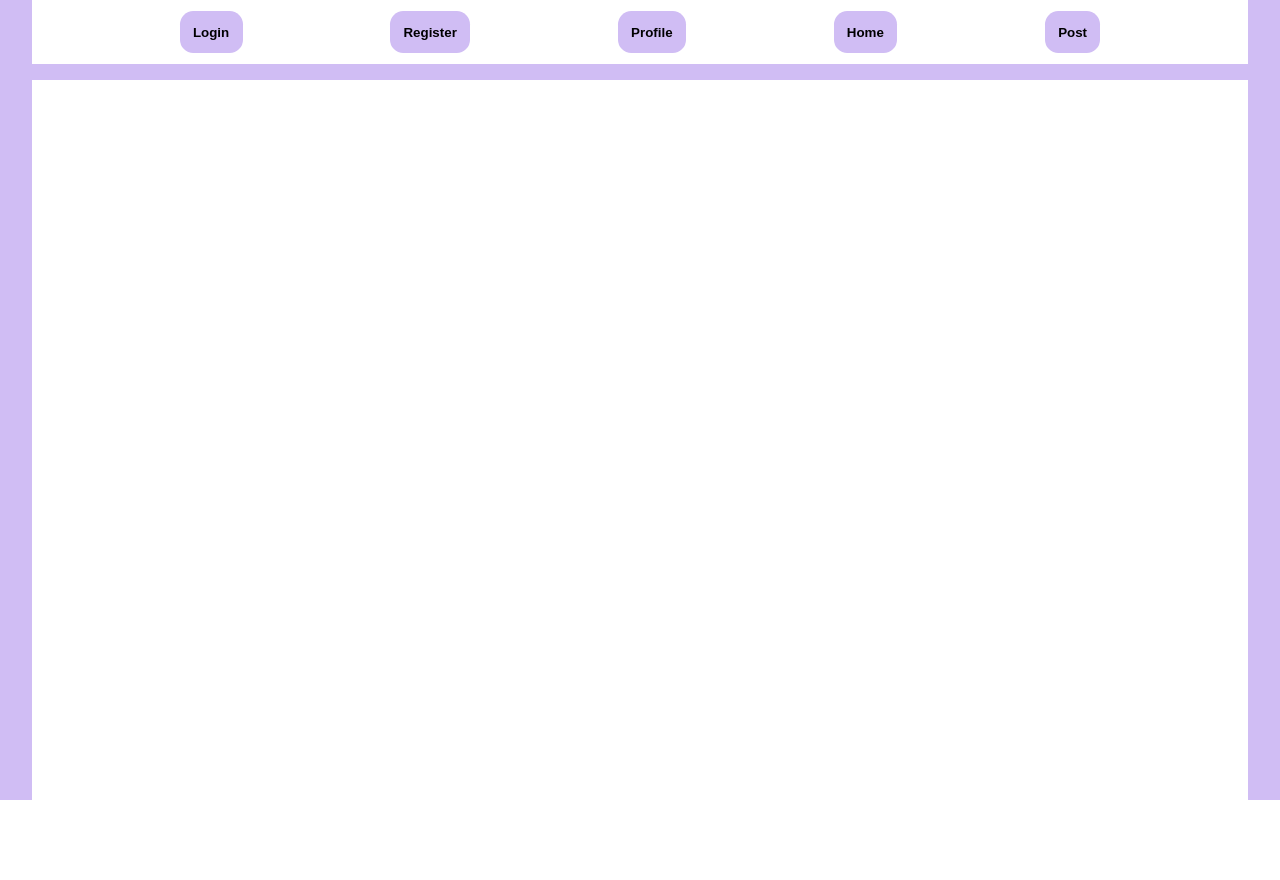
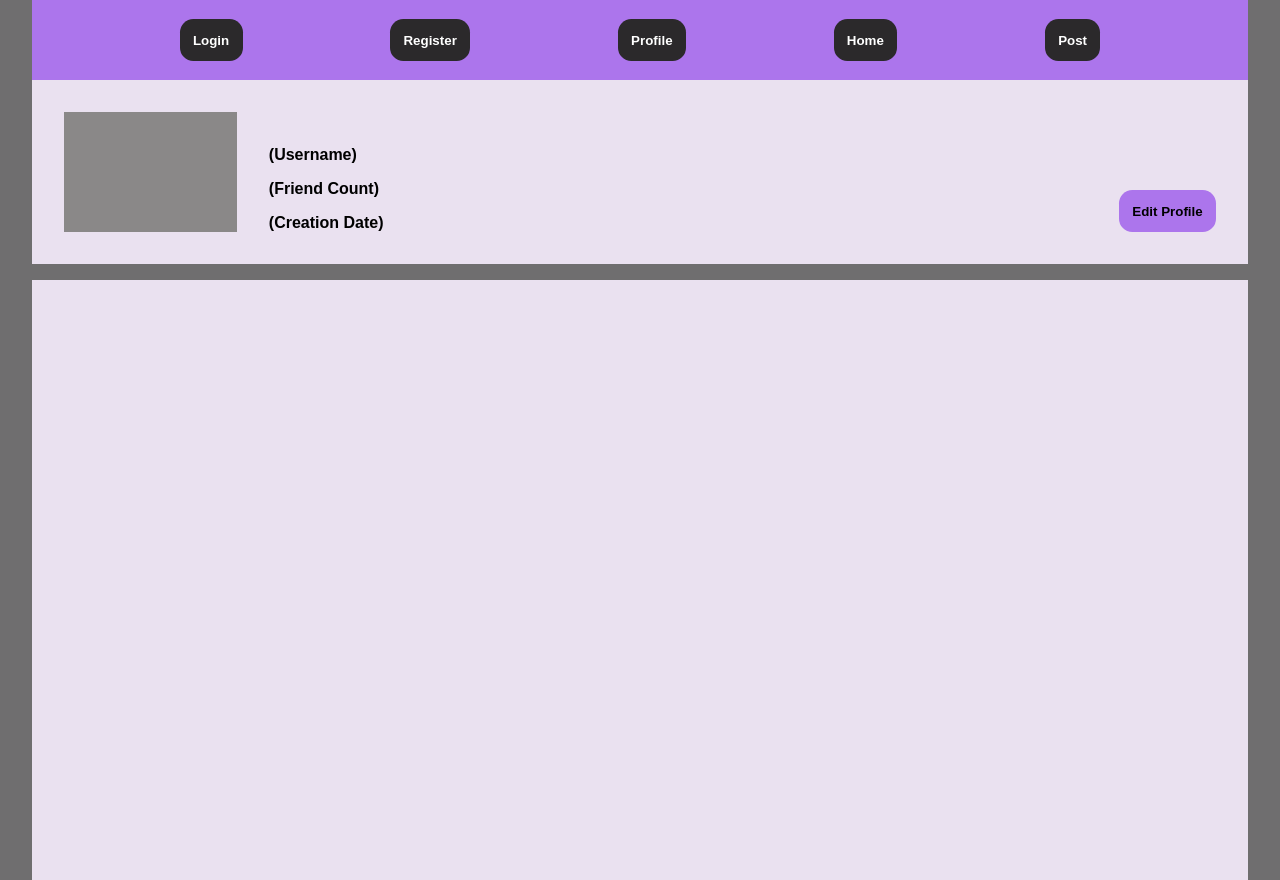
Before and after one commit to dylanr150/COSC-360-Project, a PHP site: page /HTML/profile.html in a window 1280 px wide. Before the commit the page ends 800 px from the top, so only its background shows below. Run offline with PHP 8.4, Linux system fonts and the light colour scheme.

Commit message:
Update Profile Page and Tidy CSS (#4)
* Update Profile Page

* Updated Edit Profile Page

---------

Co-authored-by: Tyler Posella <Tyler.Posella.Stu@gmail.com>

```diff
--- a/Front-end/CSS/general.css
+++ b/Front-end/CSS/general.css
@@ -1,5 +1,4 @@
 html{
-        background-color: #d0bdf4;
         height: 100%;
         width: 100%;
         display: flex;
@@ -8,18 +7,23 @@ html{
         font-family: Arial, sans-serif;
 }
 body{
-        background-color: white;
+        background-color: #6f6e6f;
         display: flex;
         flex-wrap: wrap;
         width: 95%;
         height: 100%;
 }
+main{
+        display: flex;
+        width: 100%;
+        height: 100%;
+        background-color: #eae1f0;
+}
 .header{
         height: 10%;
         width: 100%;
         min-height: 10%;
-        box-sizing: border-box;
-        border-bottom: 1em solid #d0bdf4;
+        background-color: #ac75ec;
 }
 .header nav{
         height: 100%;
@@ -29,16 +33,30 @@ body{
         align-items: center;
 }
 .header nav button{
-        background-color: #d0bdf4;
+        background-color: #2b292b;
         border: none;
         padding: 1em;
-        color: black;
+        color: rgb(255, 255, 255);
         font-weight: bold;
         border-radius: 1em;
 }
 .header nav button:hover{
-        background-color: #dcd1ef;
+        background-color: #424045;
 }
-header nav button:focus{
-        background-color: rgb(200, 178, 237);
+.header nav button:focus{
+        background-color: rgb(138, 135, 141);
 }
+.generalButton{
+        background-color: #ac75ec;
+        border: none;
+        padding: 1em;
+        color: rgb(0, 0, 0);
+        font-weight: bold;
+        border-radius: 1em;
+}
+.generalButton:hover{
+        background-color: #bc82ff;
+}
+.generalButton:focus{
+        background-color: #9162c6;
+}
--- a/Front-end/CSS/profile.css
+++ b/Front-end/CSS/profile.css
@@ -0,0 +1,38 @@
+.mainHeader{
+    display: flex;
+    height: 25%;
+    width: 100%;
+    box-sizing: border-box;
+    padding: 2em;
+    border-bottom: 1em solid #6f6e6f;
+    display: flex;
+}
+.mainHeaderLeft{
+    display: flex;
+    height: 100%;
+    width: 75%;
+}
+.profilePicture{
+    height: 100%;
+    width: 25%;
+    background: rgb(138, 136, 136);
+}
+.profileInformation{
+    display: flex;
+    flex-direction: column;
+    box-sizing: border-box;
+    padding-left: 2em;
+    justify-content: end;
+    height: 100%;
+    width: 60%;
+}
+.profileInformationItem{
+    padding-top: 1em;
+}
+.mainHeaderRight{
+    display: flex;
+    justify-content: flex-end;
+    align-items: end;
+    height: 100%;
+    width: 50%;
+}
--- a/Front-end/HTML/profile.html
+++ b/Front-end/HTML/profile.html
@@ -17,7 +17,27 @@
       </nav>
     </div class="header">
     <main>
+      <div class="mainHeader">
+        <div class="mainHeaderLeft">
+          <div class="profilePicture">
 
+          </div>
+          <div class="profileInformation">
+            <h1 class="profileInformationItem" id="username">(Username)</h1>
+            <h2 class="profileInformationItem" id="friendCount">(Friend Count)</h2>
+            <h2 class="profileInformationItem" id="creationDate">(Creation Date)</h2>
+          </div>
+        </div>
+        <div class="mainHeaderRight">
+          <a href="editProfile.html"><button class="generalButton" id="editProfileButton">Edit Profile</button></a>
+        </div>
+      </div>
+      <div class="mainBody">
+
+      </div>
+      <div class="mainFooter">
+
+      </div>
     </main>
   </body>
 </html>
```
Also changed, not shown: Front-end/CSS/editProfile.css (added, +69 -0 lines), Front-end/HTML/editProfile.html (added, +44 -0 lines), Front-end/RESOURCES/pfp_empty.jpg (added).
